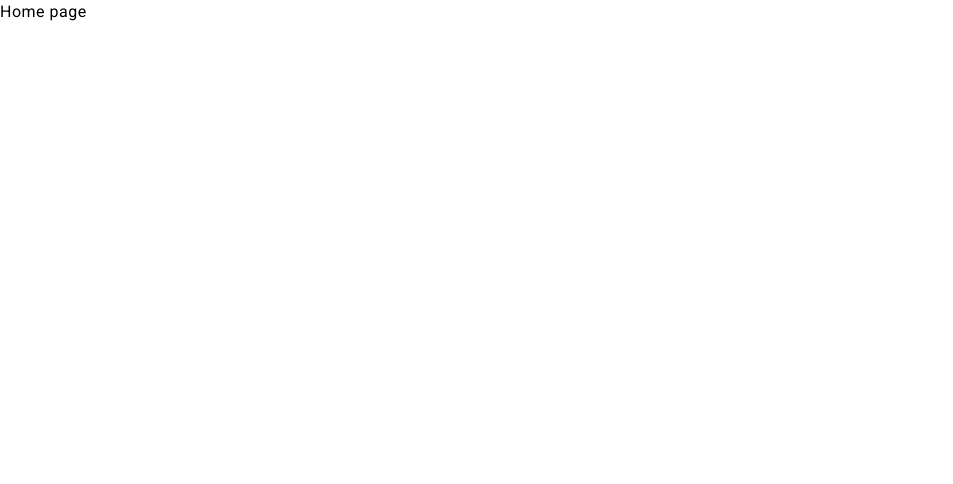
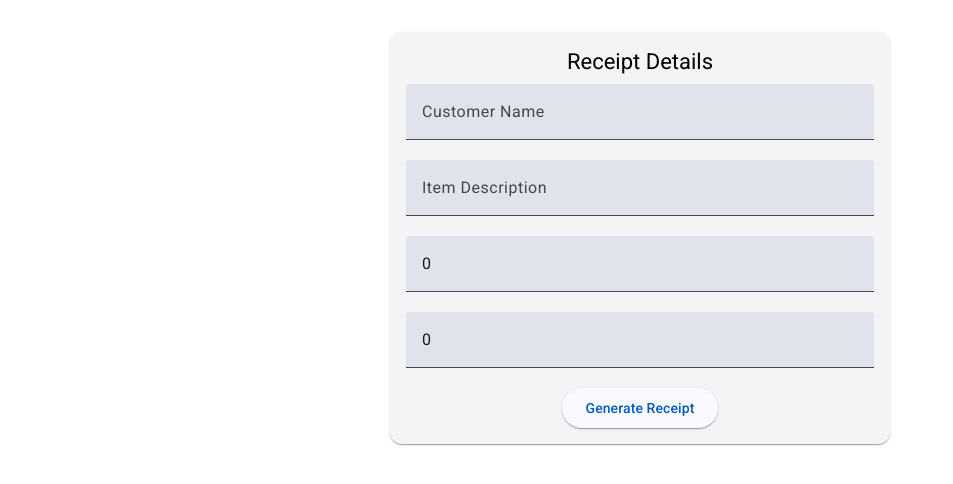
Before and after one commit to jitendra-dhadavi/digital-receipt, an Angular app: page /home in a window 1280 px wide. Shown: the top 484 px of the page, without its empty margins (0-953 px from the left). Built offline with nearby package versions, Linux system fonts and the light colour scheme.

Commit message:
Receipt form created

```diff
--- a/package.json
+++ b/package.json
@@ -20,6 +20,7 @@
     "@angular/platform-browser": "^18.2.0",
     "@angular/platform-browser-dynamic": "^18.2.0",
     "@angular/router": "^18.2.0",
+    "jspdf": "^2.5.2",
     "rxjs": "~7.8.0",
     "tslib": "^2.3.0",
     "zone.js": "~0.14.10"
--- a/src/app/app.config.ts
+++ b/src/app/app.config.ts
@@ -2,7 +2,12 @@ import { ApplicationConfig, provideZoneChangeDetection } from '@angular/core';
 import { provideRouter } from '@angular/router';
 
 import { routes } from './app.routes';
+import { provideNoopAnimations } from '@angular/platform-browser/animations';
 
 export const appConfig: ApplicationConfig = {
-  providers: [provideZoneChangeDetection({ eventCoalescing: true }), provideRouter(routes)]
+  providers: [
+    provideZoneChangeDetection({ eventCoalescing: true }),
+    provideRouter(routes),
+    provideNoopAnimations()
+  ],
 };
--- /dev/null
+++ b/src/app/components/receipt-form/receipt-form.component.html
@@ -0,0 +1,46 @@
+<div class="receipt-form">
+  <mat-card class="card">
+    <mat-card-title class="card-title">Receipt Details</mat-card-title>
+    <form [formGroup]="receiptForm" (ngSubmit)="generateReceipt()" class="form">
+      <mat-form-field>
+        <input
+          matInput
+          placeholder="Customer Name"
+          formControlName="customerName"
+        />
+      </mat-form-field>
+      <mat-form-field>
+        <input
+          matInput
+          placeholder="Item Description"
+          formControlName="itemDescription"
+        />
+      </mat-form-field>
+      <mat-form-field>
+        <input
+          matInput
+          type="number"
+          placeholder="Quantity"
+          formControlName="quantity"
+        />
+      </mat-form-field>
+      <mat-form-field>
+        <input
+          matInput
+          type="number"
+          placeholder="Amount"
+          formControlName="amount"
+        />
+      </mat-form-field>
+
+      <button
+        mat-raised-button
+        color="primary"
+        type="submit"
+        class="submit-btn"
+      >
+        Generate Receipt
+      </button>
+    </form>
+  </mat-card>
+</div>
--- /dev/null
+++ b/src/app/components/receipt-form/receipt-form.component.scss
@@ -0,0 +1,19 @@
+.receipt-form {
+  max-width: 500px;
+  margin: 2rem auto;
+  .card {
+    padding: 1rem;
+    &-title {
+      margin-bottom: 0.5rem;
+      text-align: center;
+    }
+    .form {
+      display: flex;
+      flex-direction: column;
+      .submit-btn {
+        max-width: 200px;
+        margin: auto;
+      }
+    }
+  }
+}
--- /dev/null
+++ b/src/app/components/receipt-form/receipt-form.component.ts
@@ -0,0 +1,30 @@
+import { Component } from '@angular/core';
+import { MatInputModule } from '@angular/material/input';
+import { MatButtonModule } from '@angular/material/button';
+import { MatCardModule } from '@angular/material/card';
+import { ReactiveFormsModule } from '@angular/forms';
+import { FORM } from './receipt-form.model';
+
+@Component({
+  selector: 'app-receipt-form',
+  standalone: true,
+  imports: [
+    MatInputModule,
+    MatButtonModule,
+    MatCardModule,
+    ReactiveFormsModule,
+
+  ],
+  templateUrl: './receipt-form.component.html',
+  styleUrl: './receipt-form.component.scss'
+})
+export class ReceiptFormComponent {
+  receiptForm = FORM
+
+  generateReceipt() {
+    if (this.receiptForm.valid) {
+      const receiptData = this.receiptForm.value;
+      console.log('receiptData: ', receiptData);
+    }
+  }
+}
--- /dev/null
+++ b/src/app/components/receipt-form/receipt-form.model.ts
@@ -0,0 +1,8 @@
+import { FormGroup, FormControl, Validators } from "@angular/forms";
+
+export const FORM = new FormGroup({
+    customerName: new FormControl('', Validators.required),
+    itemDescription: new FormControl('', Validators.required),
+    amount: new FormControl(0, Validators.required),
+    quantity: new FormControl(0, Validators.required)
+  });
--- a/src/app/pages/home/home.component.html
+++ b/src/app/pages/home/home.component.html
@@ -1 +1 @@
-<p>Home page</p>
+<app-receipt-form></app-receipt-form>
--- a/src/app/pages/home/home.component.ts
+++ b/src/app/pages/home/home.component.ts
@@ -1,9 +1,10 @@
 import { Component } from '@angular/core';
+import { ReceiptFormComponent } from '../../components/receipt-form/receipt-form.component';
 
 @Component({
   selector: 'app-home',
   standalone: true,
-  imports: [],
+  imports: [ReceiptFormComponent],
   templateUrl: './home.component.html',
   styleUrl: './home.component.scss'
 })
```
Also changed, not shown: src/app/configs/api.endpoints.ts (+4 -4 lines), 2 other files (tests, documents, lock files or other folders).
